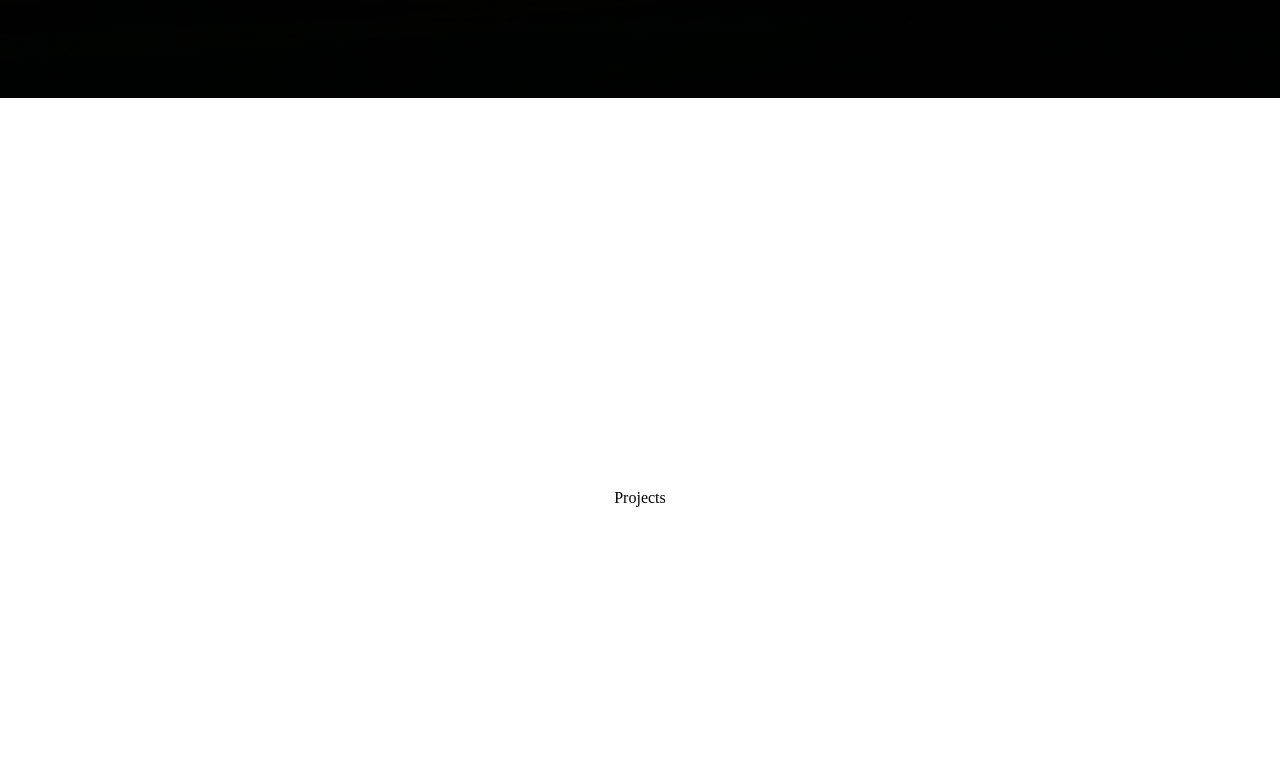
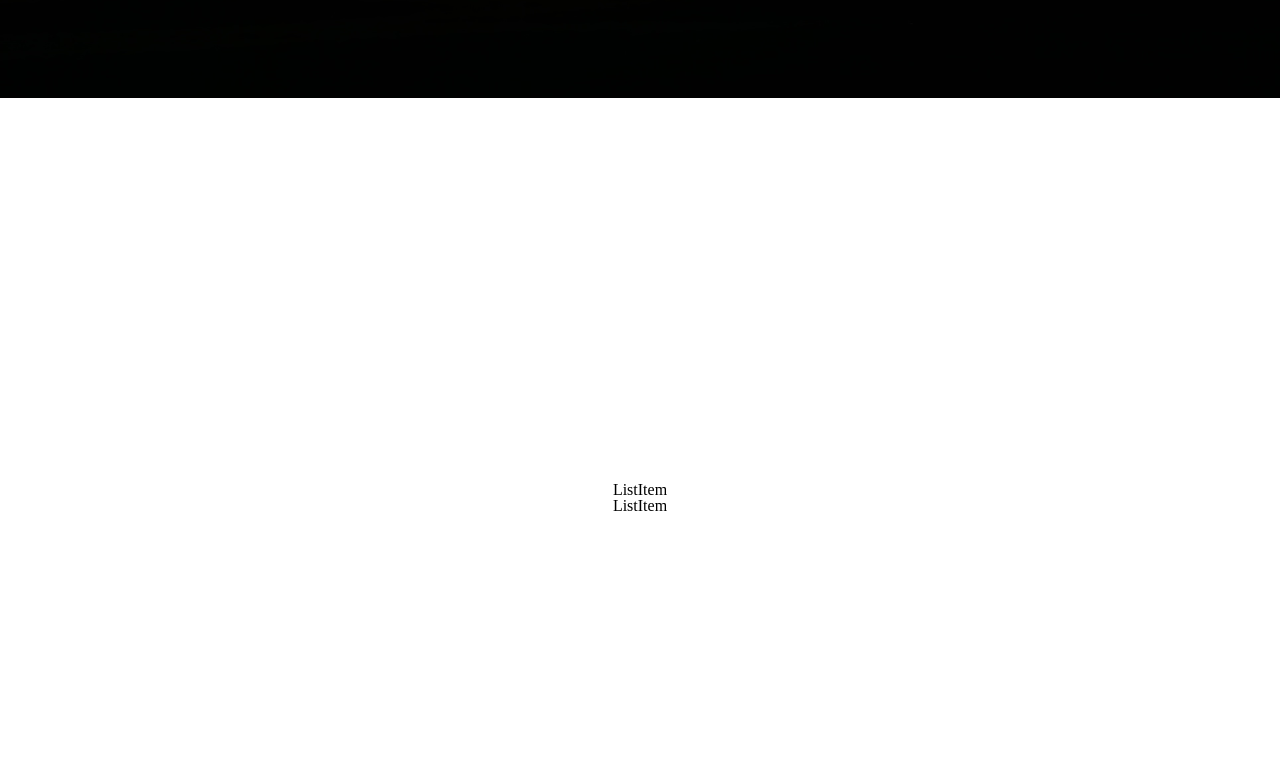
Before and after one commit to ryanpunwasi/portfolio, a React (Create React App) app: page / in a window 1280 px wide. Shown: the part 2302-3080 px from the top of the page. Built offline with nearby package versions, Linux system fonts and the light colour scheme.

Commit message:
feat: add initial markup for project components

```diff
--- /dev/null
+++ b/src/components/ProjectListTab.jsx
@@ -0,0 +1,29 @@
+import ProjectListTabItem from "./ProjectListTabItem";
+
+import "./ProjectListTab.scss";
+
+const ProjectListTab = () => {
+  const projects = [
+    {
+      name: "Valentnost",
+      desc: "A web app that helps in the memorization of the periodic table",
+      repo: "https://github.com/ryanpunwasi/valentnost",
+      liveSite: "https://valentnost.app",
+      icon: "",
+      stack: ["HTML", "CSS", "React", "Redux"],
+    },
+    {
+      name: "Semitone",
+      desc: "A web app where users can practice identifying notes, octaves, chords, and scales by sound",
+      repo: "https://github.com/ryanpunwasi/semitone",
+      liveSite: "https://semitone.io",
+      icon: "",
+      stack: ["HTML5", "CSS3", "Bootstrap 5", "React", "Redux"],
+    },
+  ];
+
+  const renderedProjects = projects.map(project => <ProjectListTabItem />);
+  return <section>{renderedProjects}</section>;
+};
+
+export default ProjectListTab;
--- /dev/null
+++ b/src/components/ProjectListTabItem.jsx
@@ -0,0 +1,14 @@
+import "./ProjectListTabItem.scss";
+
+const ProjectListTabItem = function ({
+  name,
+  desc,
+  repo,
+  liveSite,
+  icon,
+  stack,
+}) {
+  return <article>ListItem</article>;
+};
+
+export default ProjectListTabItem;
--- /dev/null
+++ b/src/components/ProjectTab.jsx
@@ -0,0 +1,7 @@
+import "./ProjectTab.scss";
+
+const ProjectTab = () => {
+  return <div>ProjectTab</div>;
+};
+
+export default ProjectTab;
--- a/src/components/Projects.jsx
+++ b/src/components/Projects.jsx
@@ -1,7 +1,17 @@
+import { useState } from "react";
+import ProjectListTab from "./ProjectListTab";
+import ProjectTab from "./ProjectTab";
 import "./Projects.scss";
 
 const Projects = props => {
-  return <div className="projects">Projects</div>;
+  const [tab, setTab] = useState("list");
+  const [selectedProject, setSelectedProject] = useState(null);
+  return (
+    <div className="projects">
+      {tab === "list" && <ProjectListTab />}
+      {tab === "project" && <ProjectTab project={selectedProject} />}
+    </div>
+  );
 };
 
 export default Projects;
```
Also changed, not shown: src/components/ProjectListTab.scss (added), src/components/ProjectListTabItem.scss (added), src/components/ProjectTab.scss (added).
